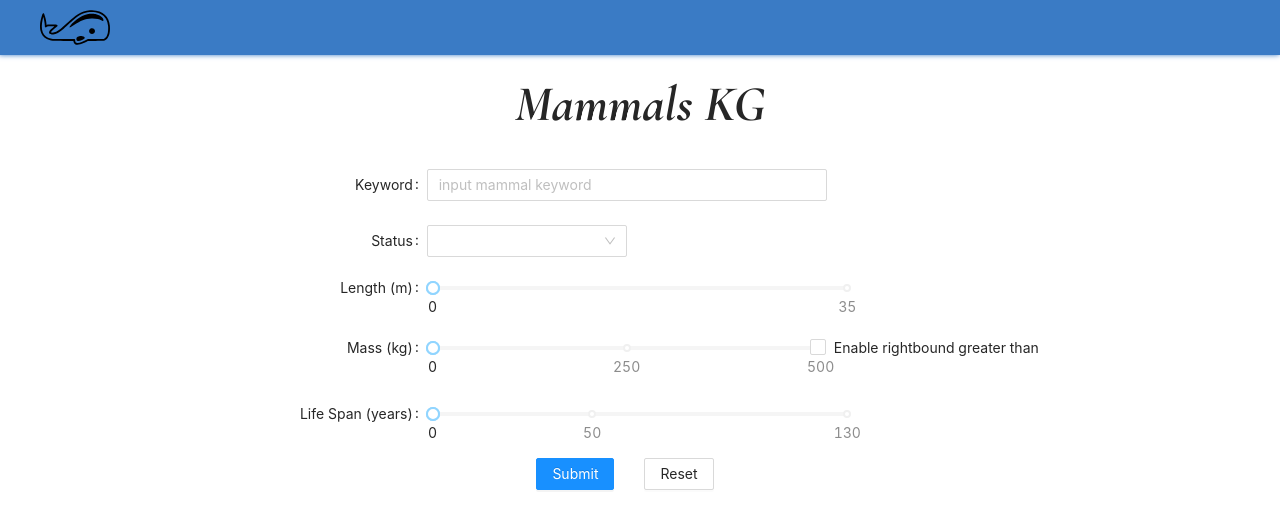
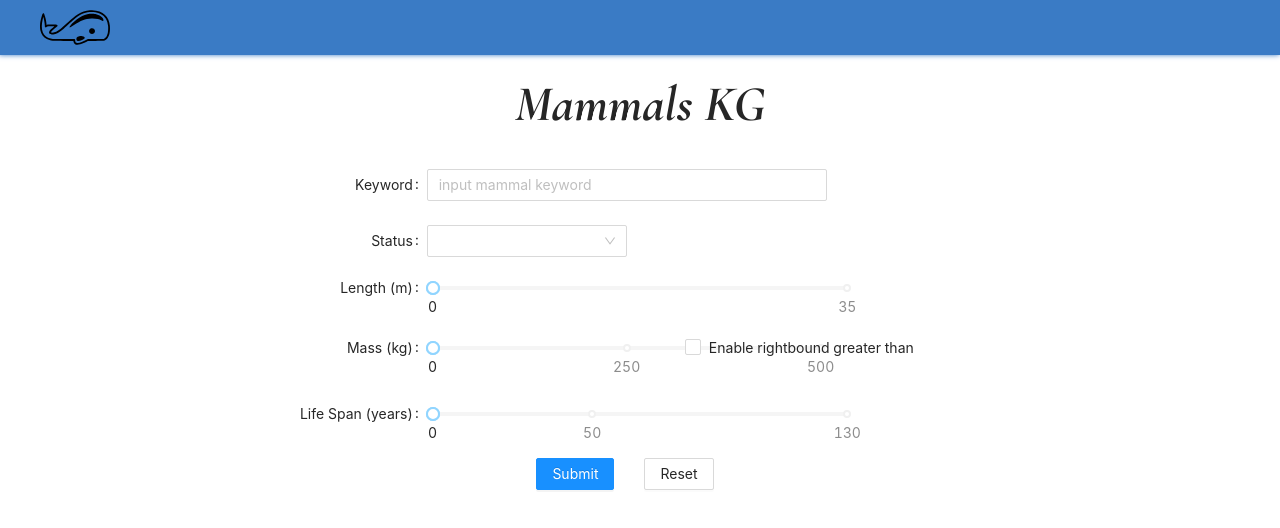
Before and after one commit to feng820/MammalsKG, a React (Create React App) app in the folder frontend/mammals-app/: page / in a window 1280 px wide. Shown: the top 528 px of the page. Built offline with nearby package versions, Linux system fonts and the light colour scheme.

Commit message:
style changes

```diff
--- a/frontend/mammals-app/src/styles/SearchBar.css
+++ b/frontend/mammals-app/src/styles/SearchBar.css
@@ -27,5 +27,5 @@
 .mass-checkbox {
     display: inline-block;
     margin-top: -74px;
-    margin-left: 150px;
+    margin-left: -100px;
 }
```
